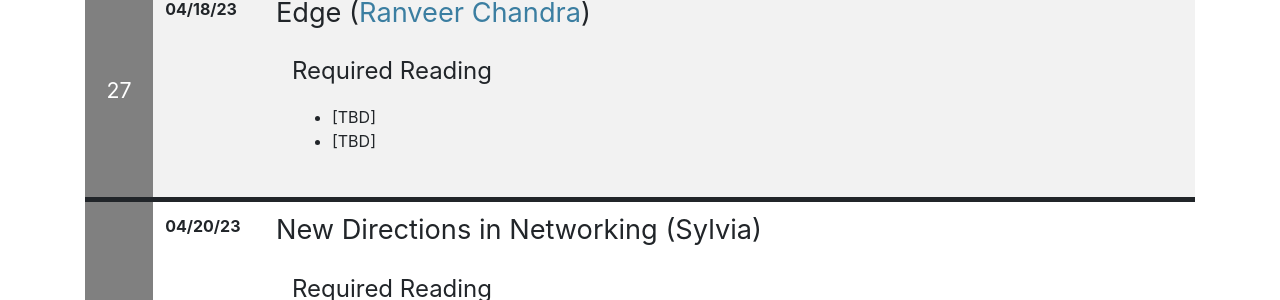
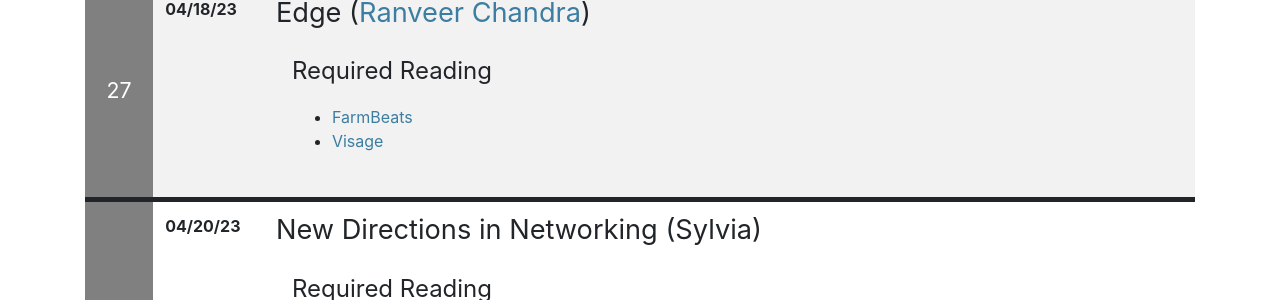
Before and after one commit to ShishirPatil/cs268-sp23, a Jekyll site: the page built from index.md, in a window 1280 px wide and 900 px high, scrolled down 6914 px. Shown: the part 198-498 px from the top of the window. Built offline with Jekyll 4.4.1, drawn with Linux system fonts in a browser that asks for light colours; nearby versions of some CDN libraries; our own code applies the rules of GitHub Pages for plain Markdown files.

Commit message:
Paper's for Edge

```diff
--- a/index.md
+++ b/index.md
@@ -427,8 +427,8 @@ Advanced Reading
 
 <div class="reading">
 <div class="required_reading" markdown="1">
-* [TBD]
-* [TBD]
+* [FarmBeats](https://www.microsoft.com/en-us/research/wp-content/uploads/2017/03/FarmBeats-webpage-1.pdf)
+* [Visage](https://www.microsoft.com/en-us/research/uploads/prod/2021/09/Visage_Mobicom_2021.pdf)
 </div>
 </div>
 
```
